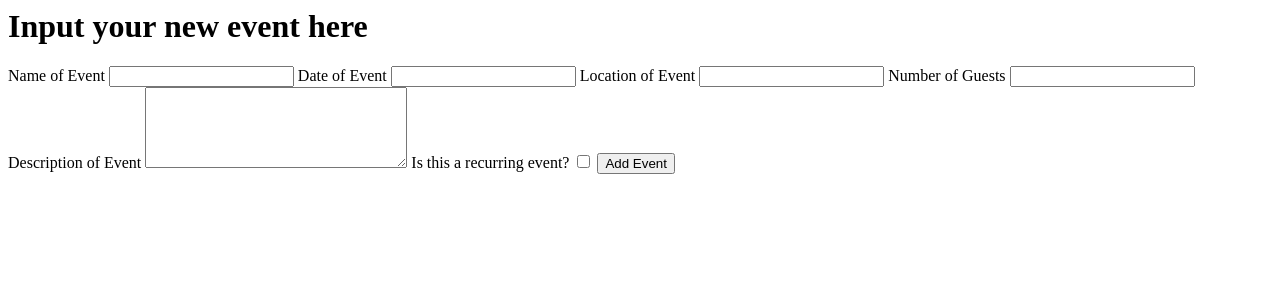
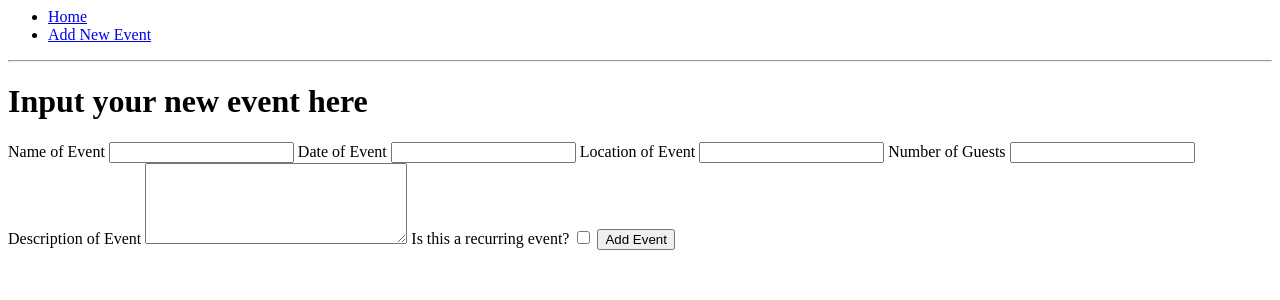
Before and after one commit to defibuildereth/w3_d4_flask_lab_events, a Flask app: page /events/new in a window 1280 px wide. Shown: the top 300 px of the page. Run offline with Flask 2, Linux system fonts and the light colour scheme.

Commit message:
added head buttons for home and add new

```diff
--- a/templates/base.html
+++ b/templates/base.html
@@ -5,6 +5,13 @@
 
 
     <body>
+        <ul>
+            <li><a href="/events">Home</a></li>
+            <li><a href="/events/new">Add New Event</a></li>
+        </ul>
+        <hr>
+
+
 {# list of links and stuff for every page #}
 
         {% block content %}
```
